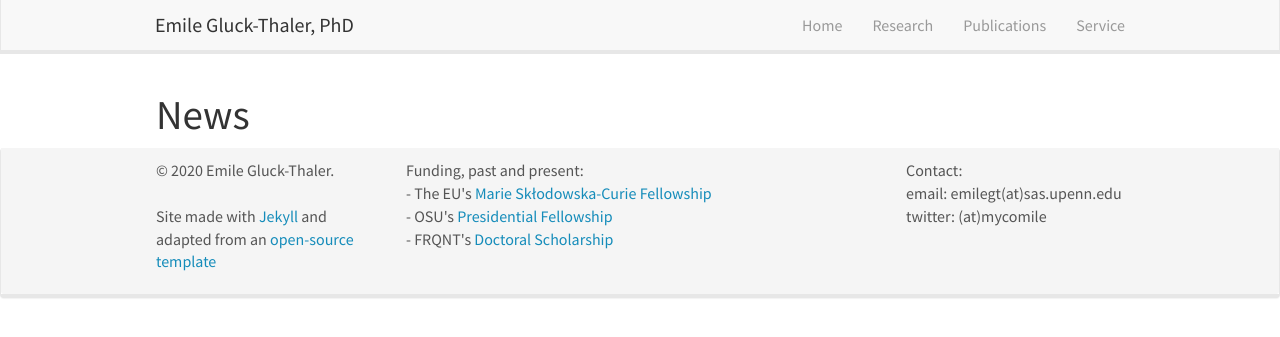
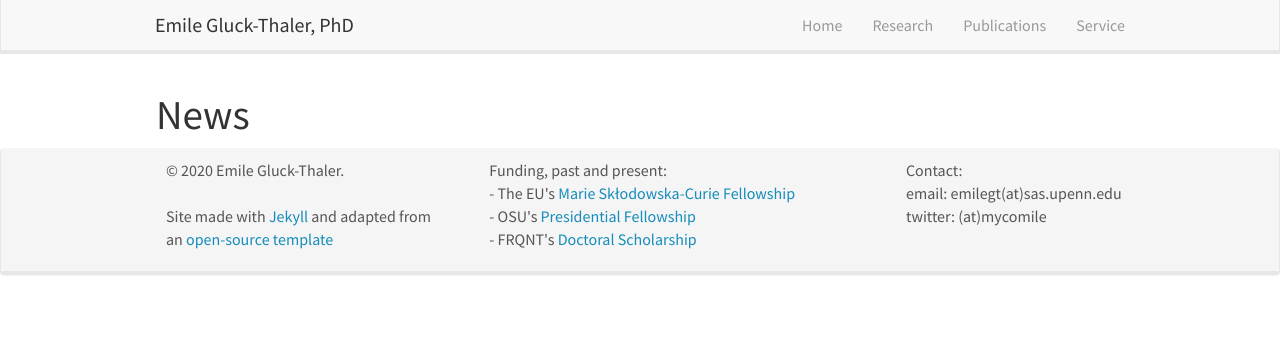
Before and after one commit to guidopuccetti/guidopuccetti.github.io, a Jekyll site: the page built from _pages/allnews.md, in a window 1280 px wide. Shown: the top 337 px of the page. Built offline with Jekyll 4.4.1, drawn with Linux system fonts in a browser that asks for light colours; nearby versions of some CDN libraries.

Commit message:
Update footer.html

```diff
--- a/_includes/footer.html
+++ b/_includes/footer.html
@@ -2,7 +2,7 @@
   <div class="panel-footer">
 	<div class="container-fluid">
 	  <div class="row">
-		<div class="col-sm-3">
+		<div class="col-sm-4">
 
 		  <p>&copy 2020 Emile Gluck-Thaler. <br />
 		  <br />
@@ -13,7 +13,7 @@
 
 
 		</div>
-		<div class="col-sm-6">
+		<div class="col-sm-5">
 		  Funding, past and present:<br />
 		  - The EU's <a href="https://ec.europa.eu/research/mariecurieactions/actions/individual-fellowships_en">Marie Skłodowska-Curie Fellowship </a> <br />
 		  - OSU's <a href="https://gradsch.osu.edu/pursuing-your-degree/graduate-fellows/presidential-fellowship">Presidential Fellowship</a> <br />
```
